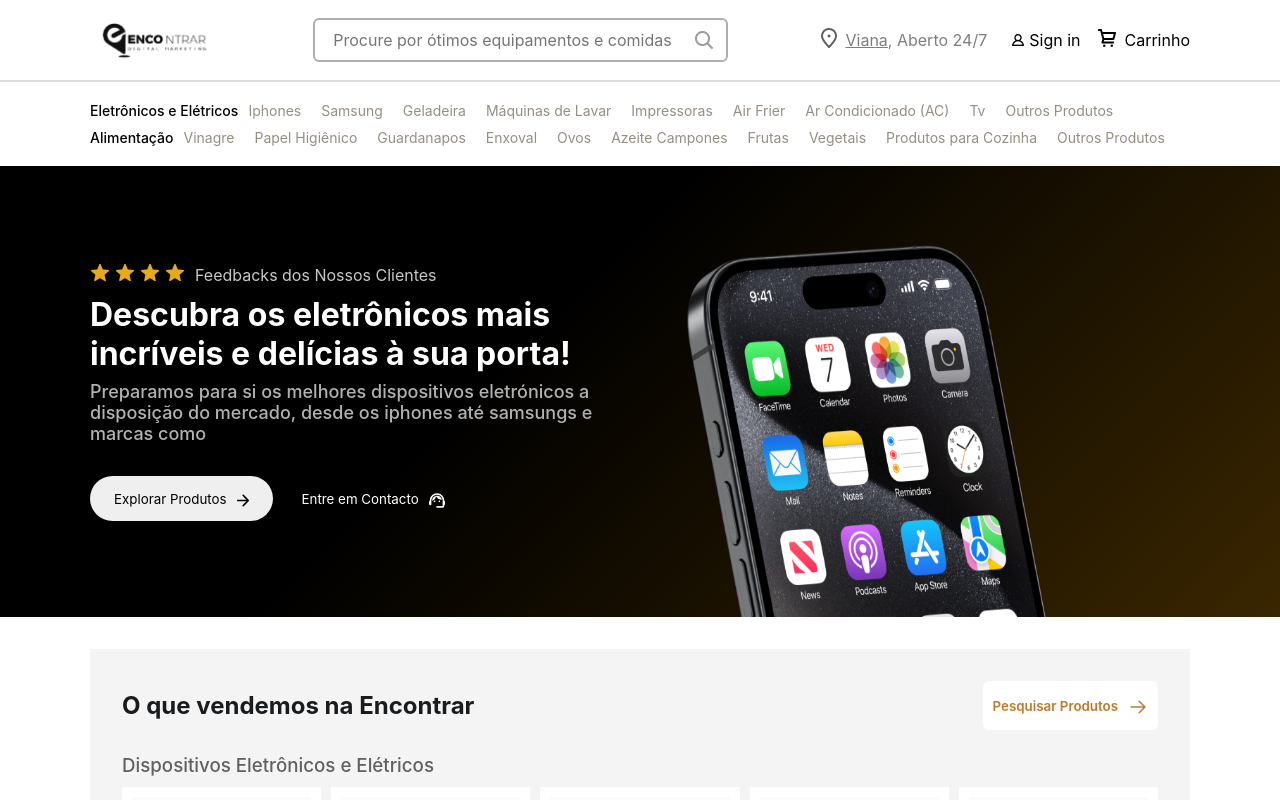
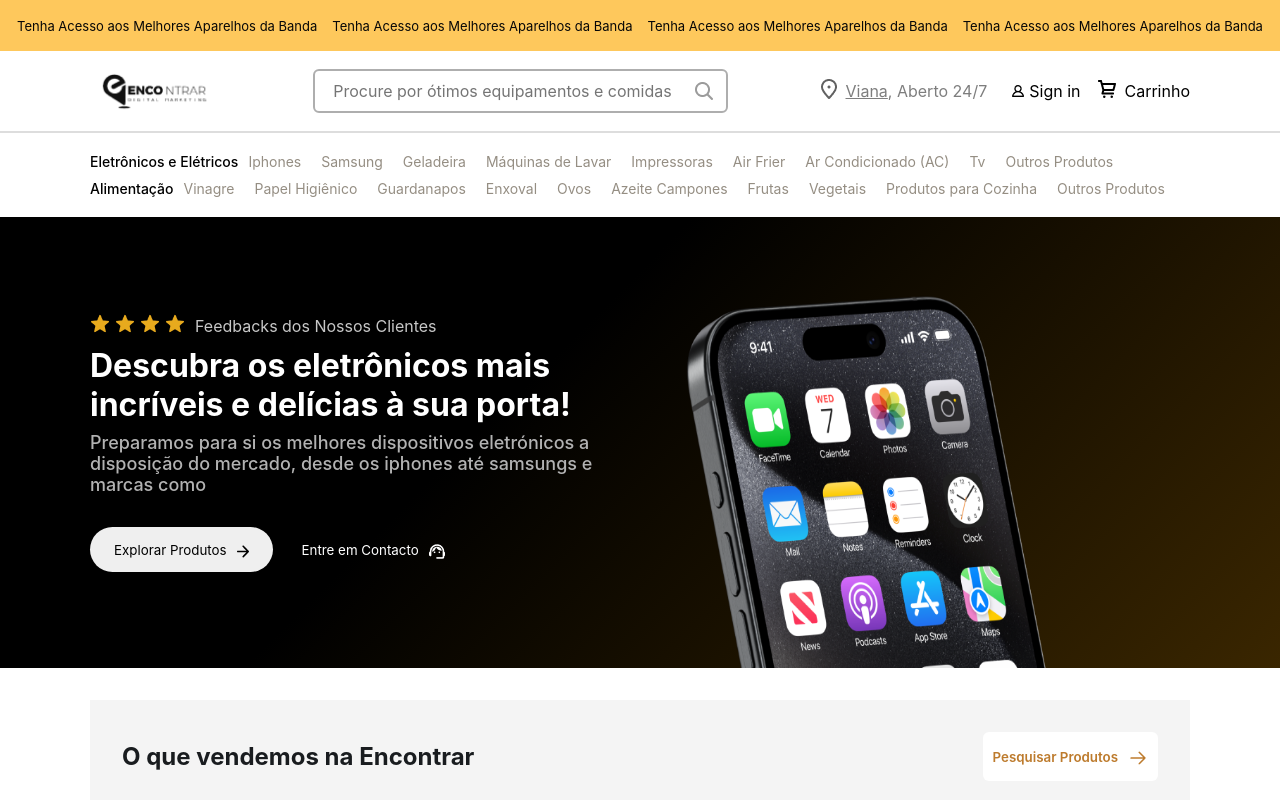
Before and after one commit to greciodiogo/encontrar-ecommerce-nextjs, a Next.js app in the folder apps/encontrar/: page / in a window 1280 px wide. Shown: the top 800 px of the page. Built offline with nearby package versions, Linux system fonts and the light colour scheme.

Commit message:
chore: fix not found page

```diff
--- a/apps/encontrar/next.config.js
+++ b/apps/encontrar/next.config.js
@@ -1,7 +1,6 @@
 /** @type {import('next').NextConfig} */
 
 const nextConfig = {
-  output: 'standalone',
   swcMinify: true,
   reactStrictMode: true,
   modularizeImports: {
--- a/apps/encontrar/src/components/Header/index.tsx
+++ b/apps/encontrar/src/components/Header/index.tsx
@@ -9,7 +9,7 @@
   };
 
   const redirectHome = () => {
-    router.push('/home');
+    router.push('/');
   };
 
   return (
--- a/apps/encontrar/src/pages/_app.tsx
+++ b/apps/encontrar/src/pages/_app.tsx
@@ -8,7 +8,7 @@
 import 'react-toastify/dist/ReactToastify.css';
 
 import './../styles/styles.css';
-import { Footer, Header } from 'components';
+import { Banner, Footer, Header } from 'components';
 
 const clientSideEmotionCache = createEmotionCache();
 
@@ -26,6 +26,7 @@
     ((page) => (
       <>
         <CacheProvider value={clientSideEmotionCache}>
+          <Banner />
           <Header />
           {page}
           <Footer />
```
Also changed, not shown: apps/encontrar/package.json (+8 -0 lines).
